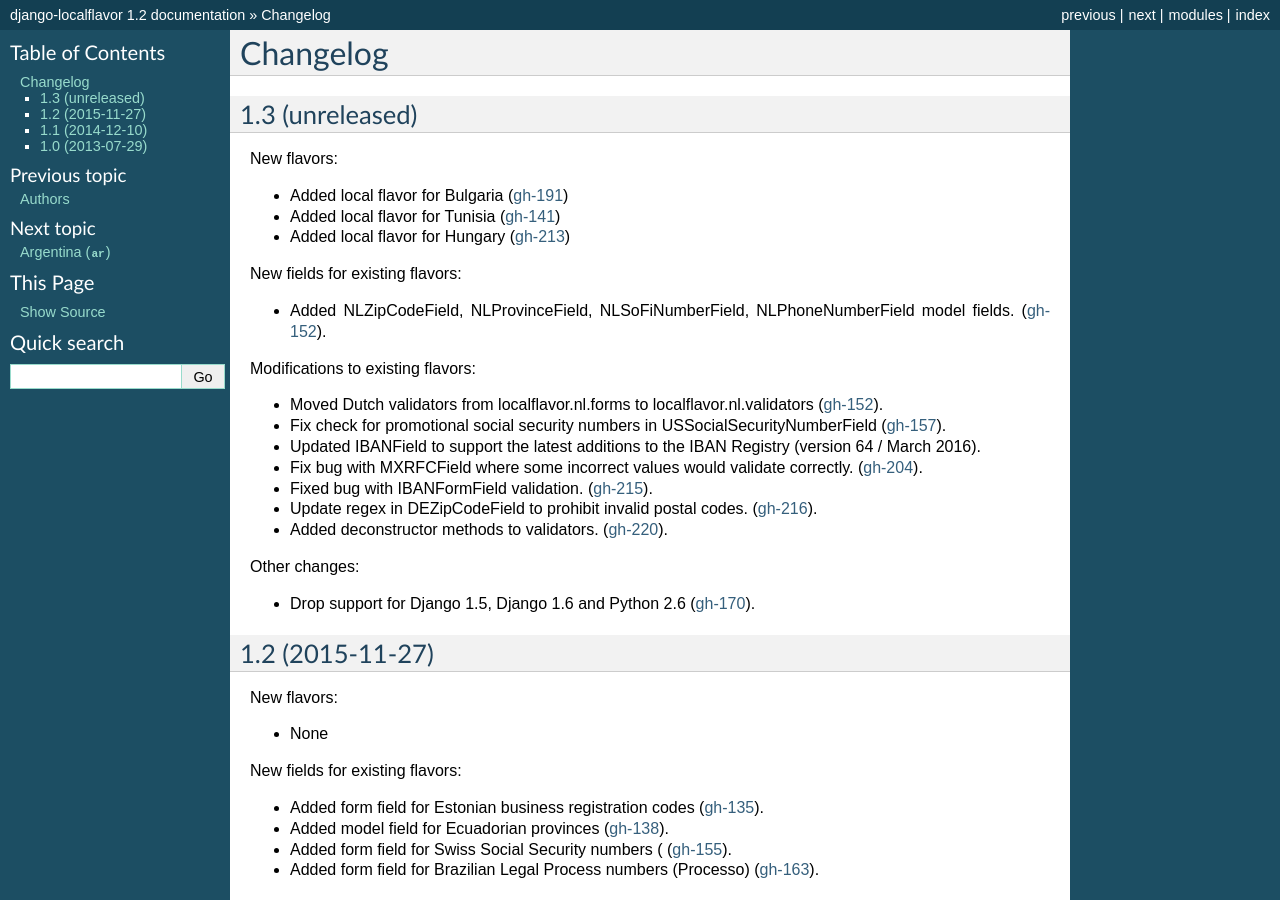
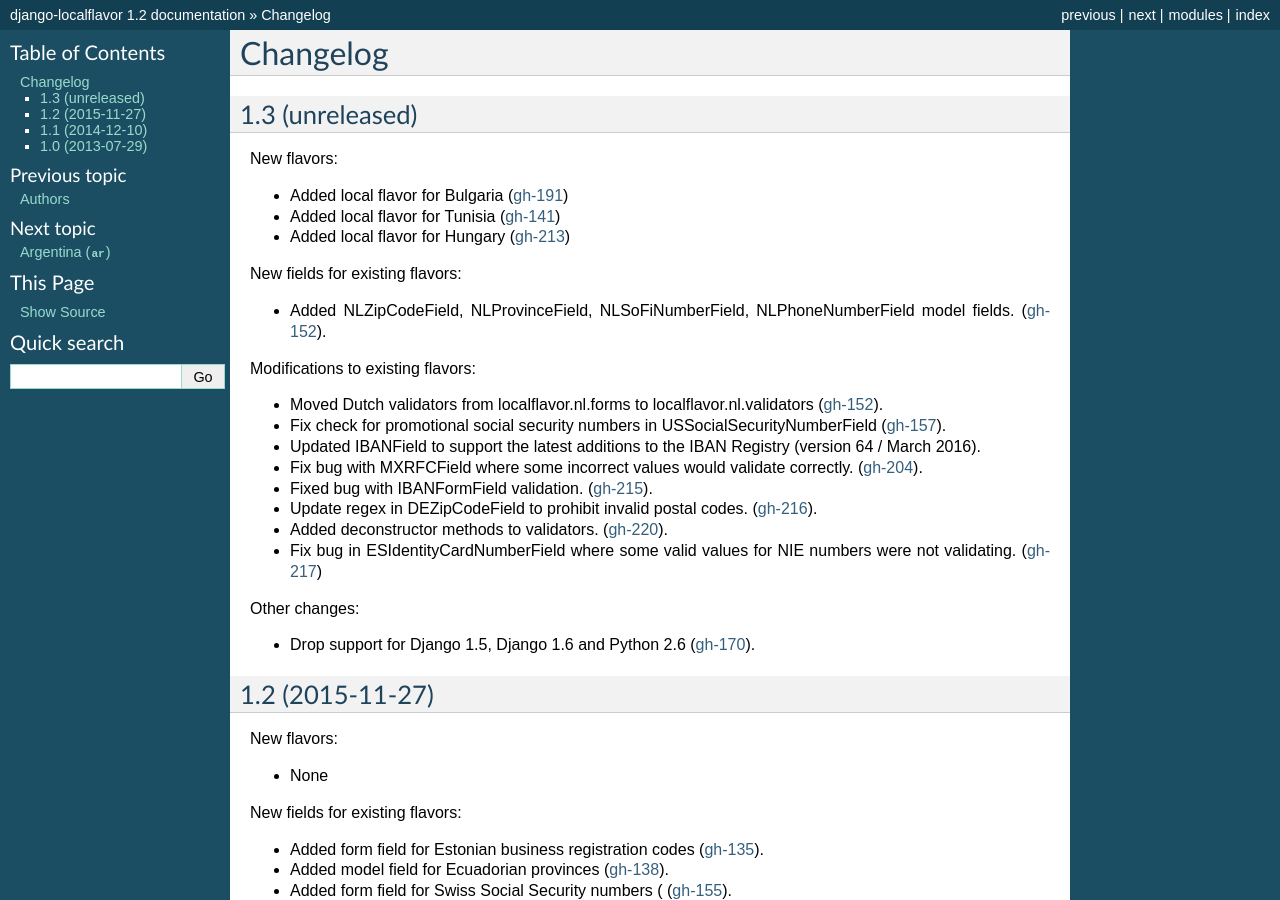
Before and after one commit to django/django-localflavor, a Sphinx documentation site: the page built from docs/changelog.rst, in a window 1280 px wide and 900 px high. Built offline with Sphinx 7.4.7, drawn with Linux system fonts in a browser that asks for light colours.

Commit message:
Fix problem in ES validating NIE numbers starting with Y and Z.

```diff
--- a/docs/authors.rst
+++ b/docs/authors.rst
@@ -17,6 +17,7 @@ Authors
 * Ben Konrath
 * Bruno M. Custódio
 * Claude Paroz
+* Daniel Ampuero
 * Daniel Roschka
 * Daniela Ponader
 * Douglas Miranda
--- a/docs/changelog.rst
+++ b/docs/changelog.rst
@@ -33,6 +33,9 @@ Modifications to existing flavors:
   (`gh-216 <https://github.com/django/django-localflavor/pull/216>`_).
 - Added deconstructor methods to validators.
   (`gh-220 <https://github.com/django/django-localflavor/pull/220>`_).
+- Fix bug in ESIdentityCardNumberField where some valid values for NIE numbers were not
+  validating.
+  (`gh-217 <https://github.com/django/django-localflavor/pull/217>`_)
 
 Other changes:
 
```
Also changed, not shown: 2 other files.
